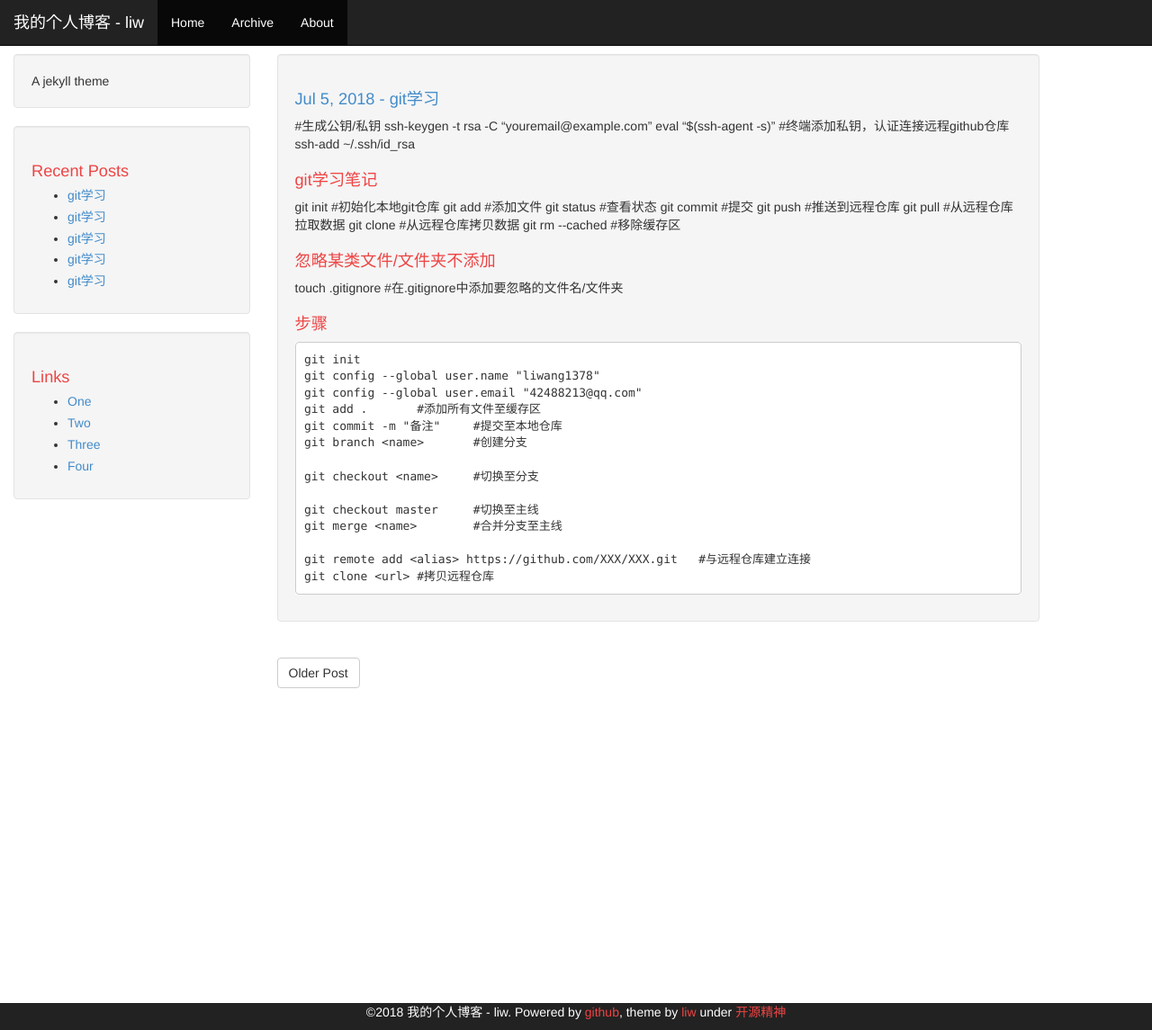
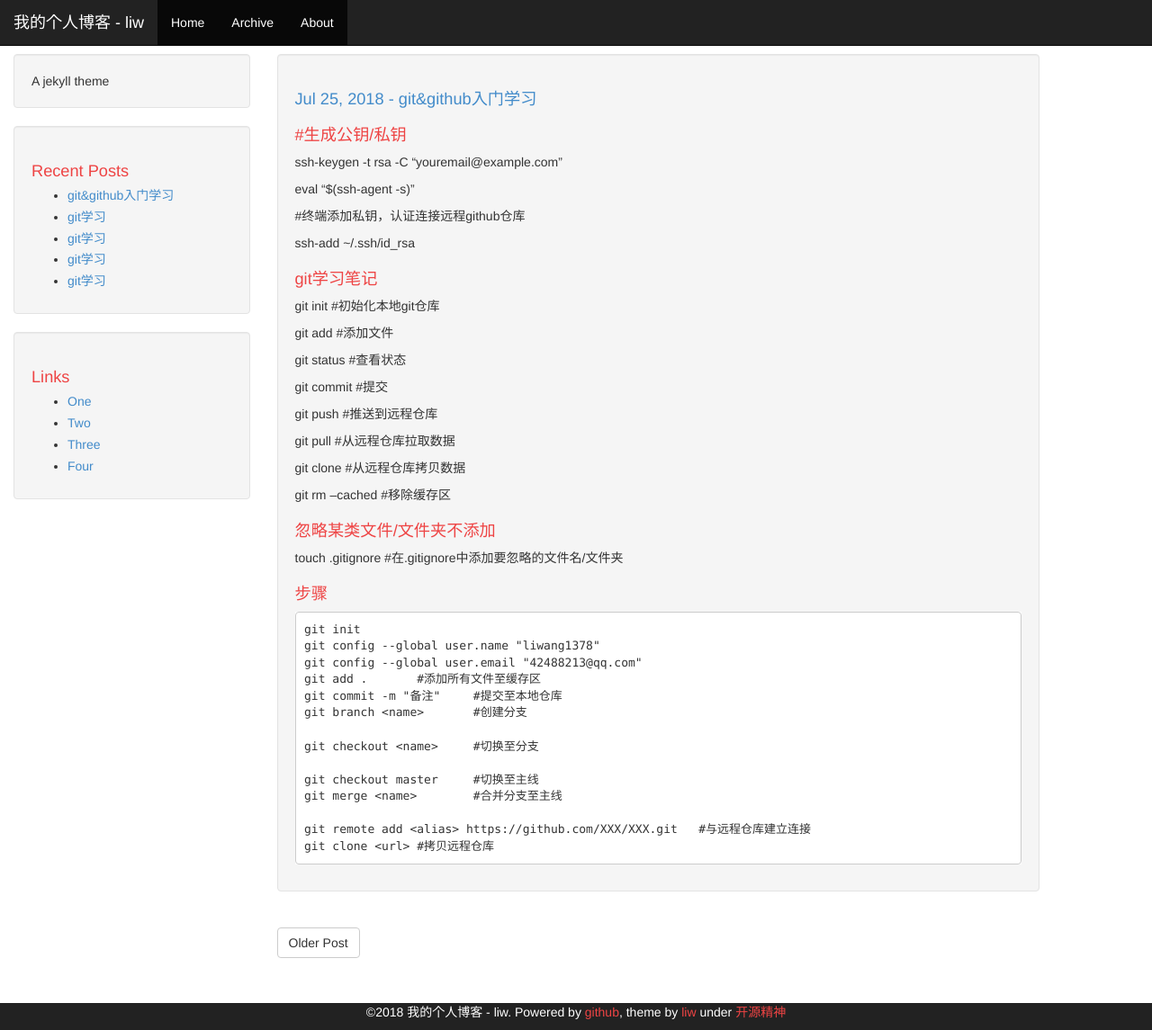
Before and after one commit to liwang1378/liwang1378.github.io, a Jekyll site: the page built from _posts/2018-07-05-git.md, in a window 1280 px wide and 1145 px high. Shown: the whole window at 90% size. Built offline with Jekyll 4.4.1, drawn with Linux system fonts in a browser that asks for light colours.

Commit message:
Update 2018-07-05-git.md

```diff
--- a/_posts/2018-07-05-git.md
+++ b/_posts/2018-07-05-git.md
@@ -1,7 +1,7 @@
 ---
 layout: post
-title: "git入门学习"
-date: 2018-07-05 16:25:06 -0700
+title: "git&github入门学习"
+date: 2018-07-25 16:25:06 -0700
 comments: true
 ---
 
@@ -20,7 +20,7 @@
 ============
 git init	#初始化本地git仓库<br/>
 
-git add <file>	#添加文件
+git add <file>	#添加文件<br/>
 
 
 
```
